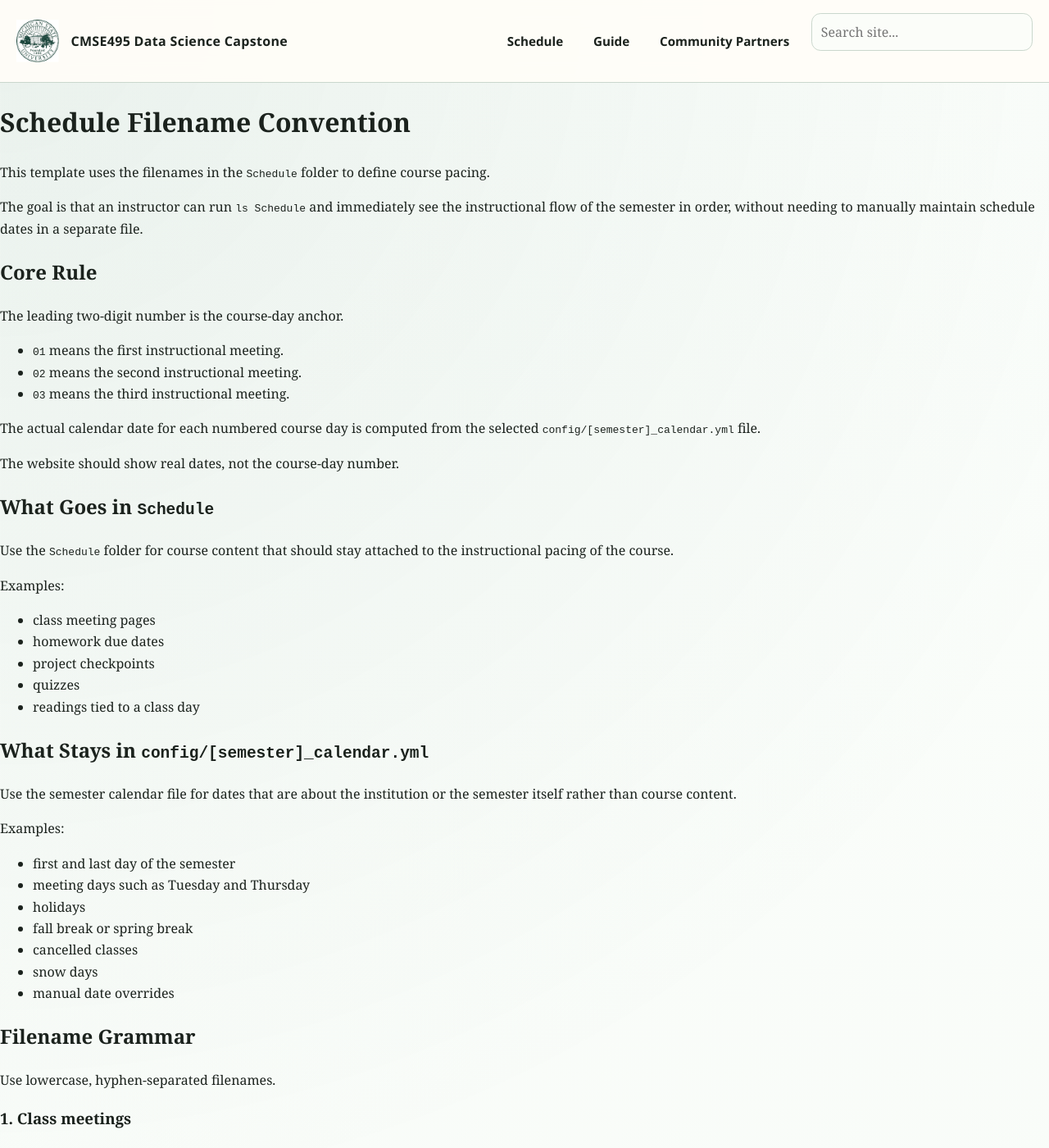
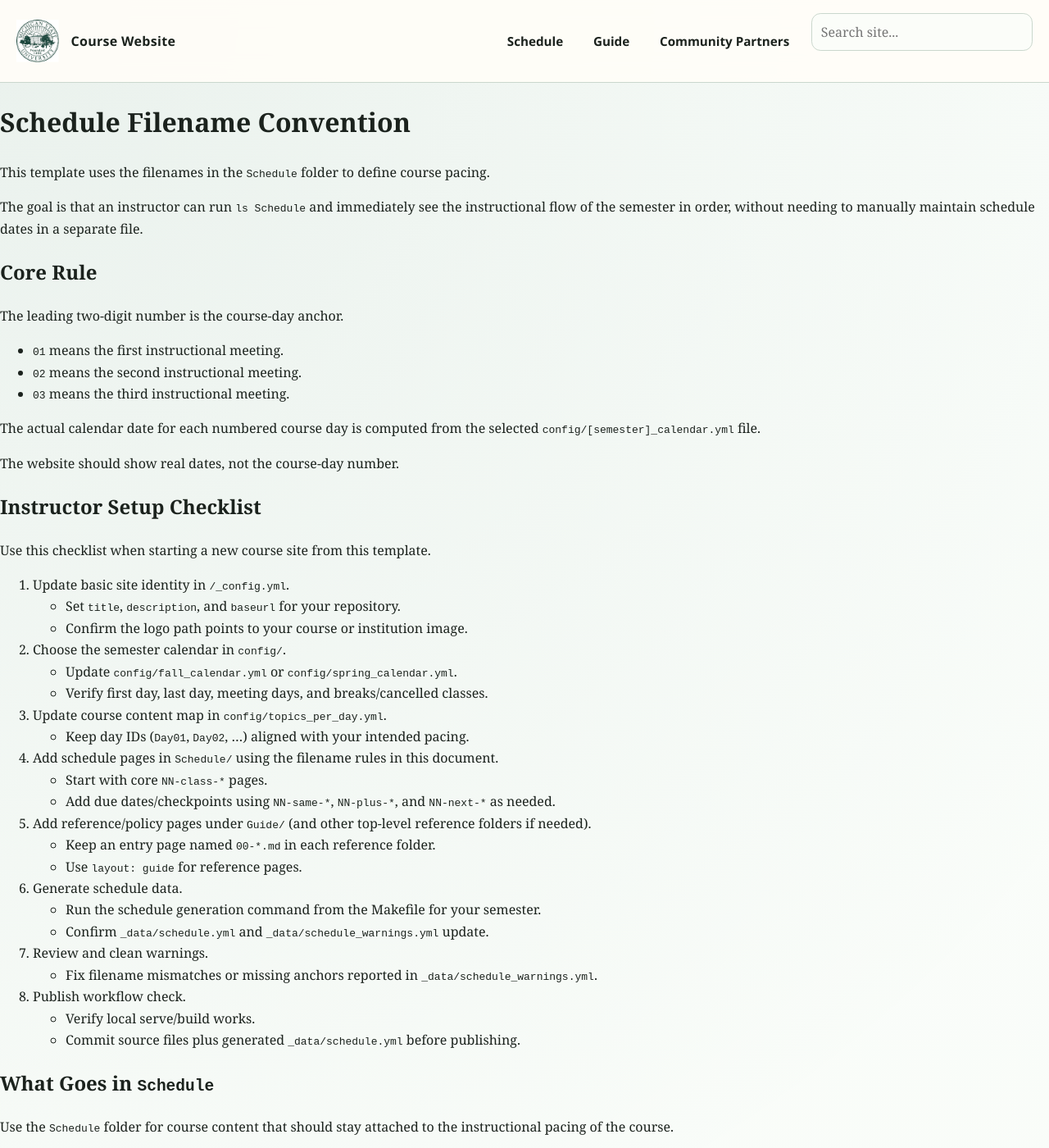
Before and after one commit to colbrydi/cmse_course_template, a Jekyll site: the page built from Instructors/Schedule_Filename_Convention.md, in a window 1280 px wide and 1400 px high. Shown: the whole window at 82% size. Built offline with Jekyll 4.4.1, drawn with Linux system fonts in a browser that asks for light colours; our own code applies the rules of GitHub Pages for plain Markdown files.

Commit message:
Cleaning up Template

```diff
--- a/Instructors/Schedule_Filename_Convention.md
+++ b/Instructors/Schedule_Filename_Convention.md
@@ -15,6 +15,33 @@ The leading two-digit number is the course-day anchor.
 The actual calendar date for each numbered course day is computed from the selected `config/[semester]_calendar.yml` file.
 
 The website should show real dates, not the course-day number.
+
+## Instructor Setup Checklist
+
+Use this checklist when starting a new course site from this template.
+
+1. Update basic site identity in `/_config.yml`.
+	- Set `title`, `description`, and `baseurl` for your repository.
+	- Confirm the logo path points to your course or institution image.
+2. Choose the semester calendar in `config/`.
+	- Update `config/fall_calendar.yml` or `config/spring_calendar.yml`.
+	- Verify first day, last day, meeting days, and breaks/cancelled classes.
+3. Update course content map in `config/topics_per_day.yml`.
+	- Keep day IDs (`Day01`, `Day02`, ...) aligned with your intended pacing.
+4. Add schedule pages in `Schedule/` using the filename rules in this document.
+	- Start with core `NN-class-*` pages.
+	- Add due dates/checkpoints using `NN-same-*`, `NN-plus-*`, and `NN-next-*` as needed.
+5. Add reference/policy pages under `Guide/` (and other top-level reference folders if needed).
+	- Keep an entry page named `00-*.md` in each reference folder.
+	- Use `layout: guide` for reference pages.
+6. Generate schedule data.
+	- Run the schedule generation command from the Makefile for your semester.
+	- Confirm `_data/schedule.yml` and `_data/schedule_warnings.yml` update.
+7. Review and clean warnings.
+	- Fix filename mismatches or missing anchors reported in `_data/schedule_warnings.yml`.
+8. Publish workflow check.
+	- Verify local serve/build works.
+	- Commit source files plus generated `_data/schedule.yml` before publishing.
 
 ## What Goes in `Schedule`
 
--- a/_config.yml
+++ b/_config.yml
@@ -1,6 +1,6 @@
 theme: jekyll-theme-minimal
-title: "CMSE 495"
-description: "Michigan State University Data Science Capstone."
+title: "Course Website"
+description: "Reusable schedule-first course website template."
 logo: /assets/img/MSU.png
 baseurl: /cmse495-FS26
 permalink: /:year/:month/:day/:title
--- a/_layouts/default.html
+++ b/_layouts/default.html
@@ -552,7 +552,7 @@
       <a href="{{ '/' | relative_url }}" aria-label="Go to the schedule home page">
         <img src="{{ '/assets/img/MSU.png' | relative_url }}" alt="Michigan State University logo">
       </a>
-      <div class="site-title">CMSE495 Data Science Capstone</div>
+      <div class="site-title">{{ site.title | default: "Course Website" }}</div>
     </div>
 
     <div class="nav-right">
```
Also changed, not shown: README.md.
